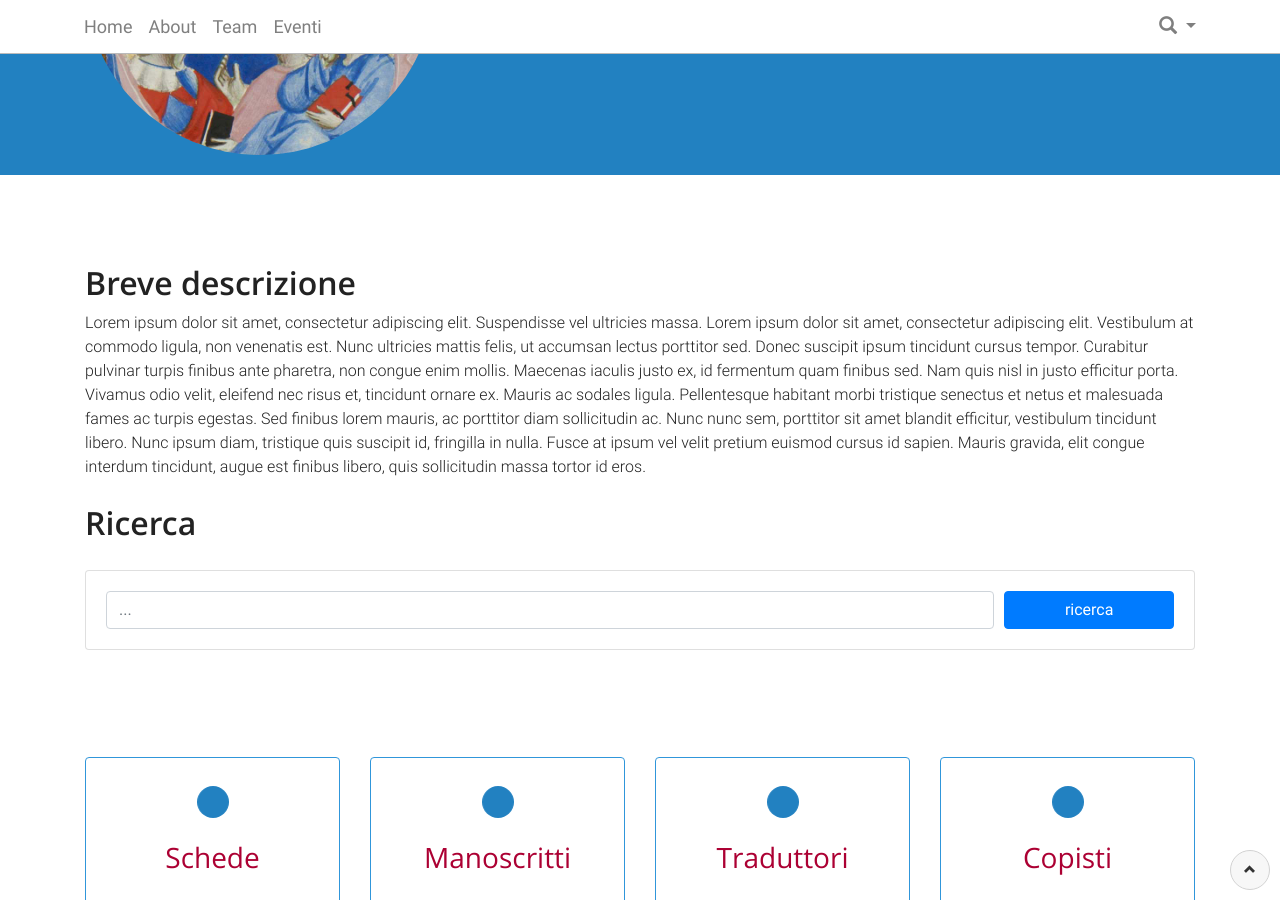
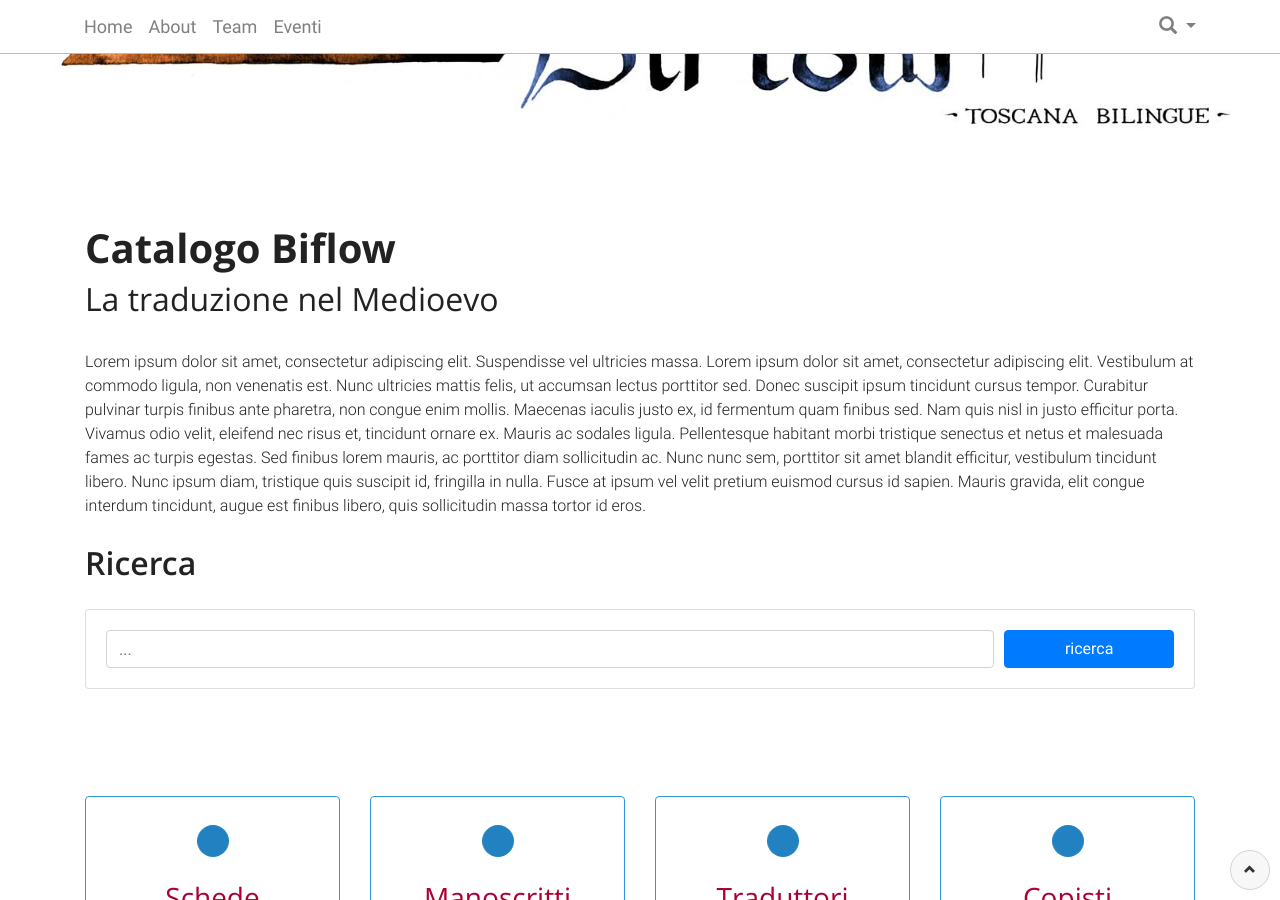
Before and after one commit to vedph/biflow_website, a Jekyll site: the page built from index.html, in a window 1280 px wide and 900 px high, scrolled down 340 px. Built offline with Jekyll 4.4.1, drawn with Linux system fonts in a browser that asks for light colours.

Commit message:
Home page

```diff
--- a/index.html
+++ b/index.html
@@ -2,29 +2,27 @@
 layout: page
 description: Lorem ipsum dolor sit amet, consectetur adipiscing elit. Suspendisse vel ultricies massa. Lorem ipsum dolor sit amet, consectetur adipiscing elit. Vestibulum at commodo ligula, non venenatis est. Nunc ultricies mattis felis, ut accumsan lectus porttitor sed. Donec suscipit ipsum tincidunt cursus tempor. Curabitur pulvinar turpis finibus ante pharetra, non congue enim mollis. Maecenas iaculis justo ex, id fermentum quam finibus sed. Nam quis nisl in justo efficitur porta. Vivamus odio velit, eleifend nec risus et, tincidunt ornare ex. Mauris ac sodales ligula. Pellentesque habitant morbi tristique senectus et netus et malesuada fames ac turpis egestas. Sed finibus lorem mauris, ac porttitor diam sollicitudin ac. Nunc nunc sem, porttitor sit amet blandit efficitur, vestibulum tincidunt libero. Nunc ipsum diam, tristique quis suscipit id, fringilla in nulla. Fusce at ipsum vel velit pretium euismod cursus id sapien. Mauris gravida, elit congue interdum tincidunt, augue est finibus libero, quis sollicitudin massa tortor id eros.
 ---
-<div class="grigio_ar">
-  <div class="container">
-    <div class="row ">
-       <div class="col-sm-9 col-md-4">
-         <figure class="figure">
-           <img src="img/home_800x800.jpg" alt="" title="" class="img-fluid rounded-circle" />
-         </figure>
-       </div>
-       <div class="col-sm-12 col-md-8">
-         <div class="w-100 divider-invisibile-doppio"></div>
-         <h1>
-           Catalogo Biflow<br>
-           <small>La traduzione nel Medioevo</small>
-         </h1>
-       </div>
+
+    <div class="full_default">
+        <div class="container-fluid full_space">
+            <div class="row">
+                <div class="col">
+                    <figure class="figure figure-colonna-intera">
+                        <img src="img/Banner-Blue-&-Brown.jpg" alt="" class="img-fluid">
+                    </figure>
+                </div>
+            </div>
+        </div>
     </div>
-  </div>
-</div>
 
 <div class="container">
   <div class="row">
     <div class="col">
-      <h2>Breve descrizione</h2>
+      <div class="w-100 divider-invisibile-doppio"></div>
+      <h1>
+        Catalogo Biflow<br>
+        <small>La traduzione nel Medioevo</small>
+      </h1>
       <p>{{ page.description }}</p>
 
       <h2>Ricerca</h2>
```
Also changed, not shown: img/Banner-Blue-&-Brown.jpg (added), img/home_800x800.jpg (deleted).
